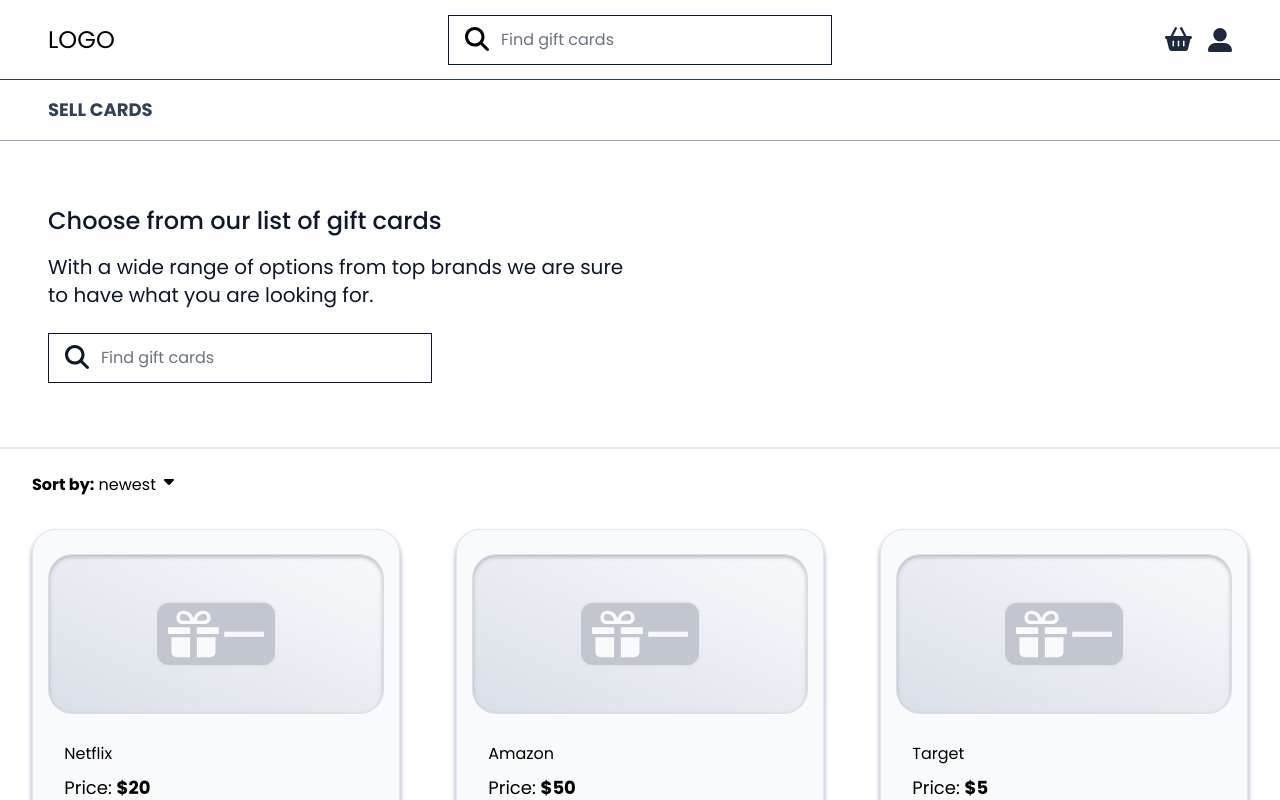
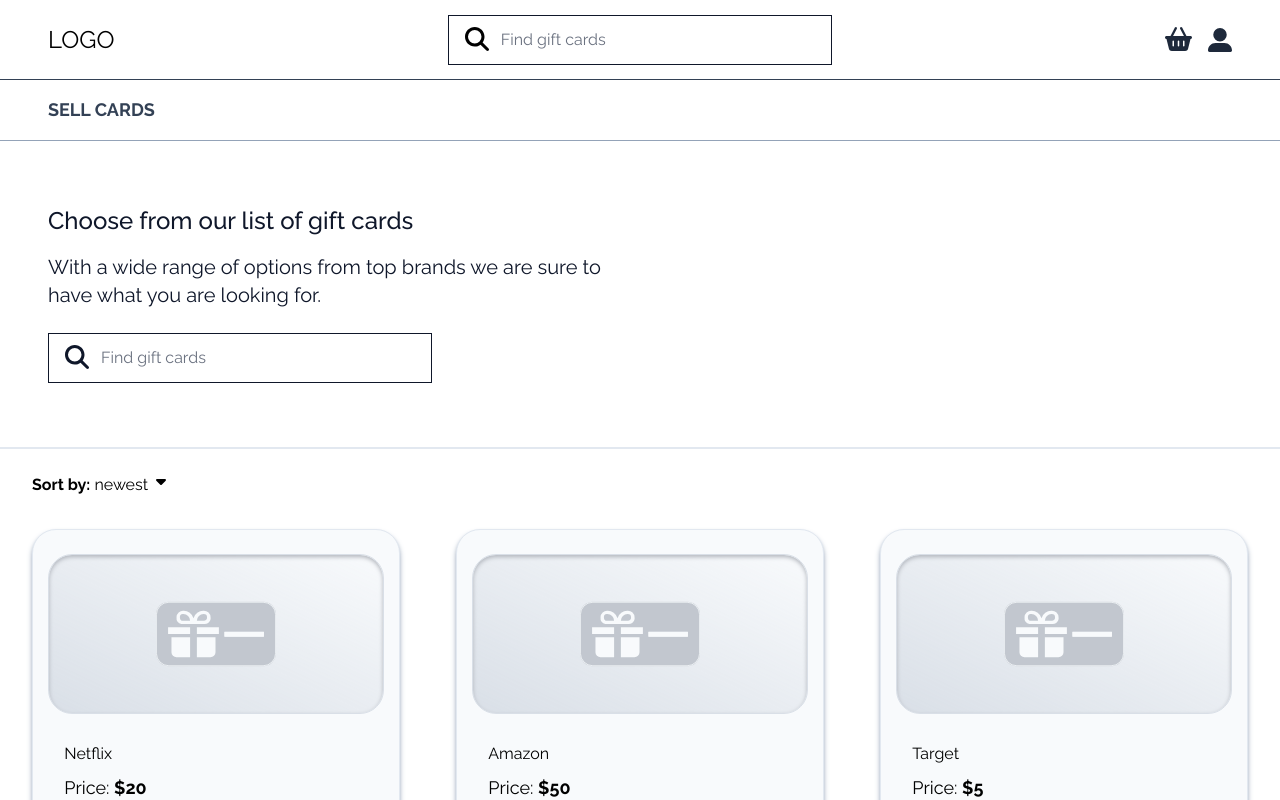
Before and after one commit to Collins-Kareri/my-gold-giftcard, a React (Vite) app: page / in a window 1280 px wide. Shown: the top 800 px of the page. Built offline with nearby package versions, Linux system fonts and the light colour scheme.

Commit message:
changed font to raleway

```diff
--- a/src/index.css
+++ b/src/index.css
@@ -1,4 +1,4 @@
-@import url('https://fonts.googleapis.com/css2?family=Poppins:ital,wght@0,100;0,200;0,300;0,400;0,500;0,600;0,700;0,800;0,900;1,100;1,200;1,300;1,400;1,500;1,600;1,700;1,800;1,900&display=swap');
+@import url('https://fonts.googleapis.com/css2?family=Raleway:ital,wght@0,100;0,200;0,300;0,400;0,500;0,600;0,700;0,800;0,900;1,100;1,200;1,300;1,400;1,500;1,600;1,700;1,800;1,900&display=swap');
 
 @tailwind base;
 @tailwind components;
--- a/tailwind.config.cjs
+++ b/tailwind.config.cjs
@@ -7,7 +7,7 @@
   theme: {
     extend: {
       fontFamily: {
-        myFont: ['Poppins', "sans-serif"],
+        myFont: ["Raleway", "sans-serif"],
       },
       screens: {
         sm: '480px',
```
